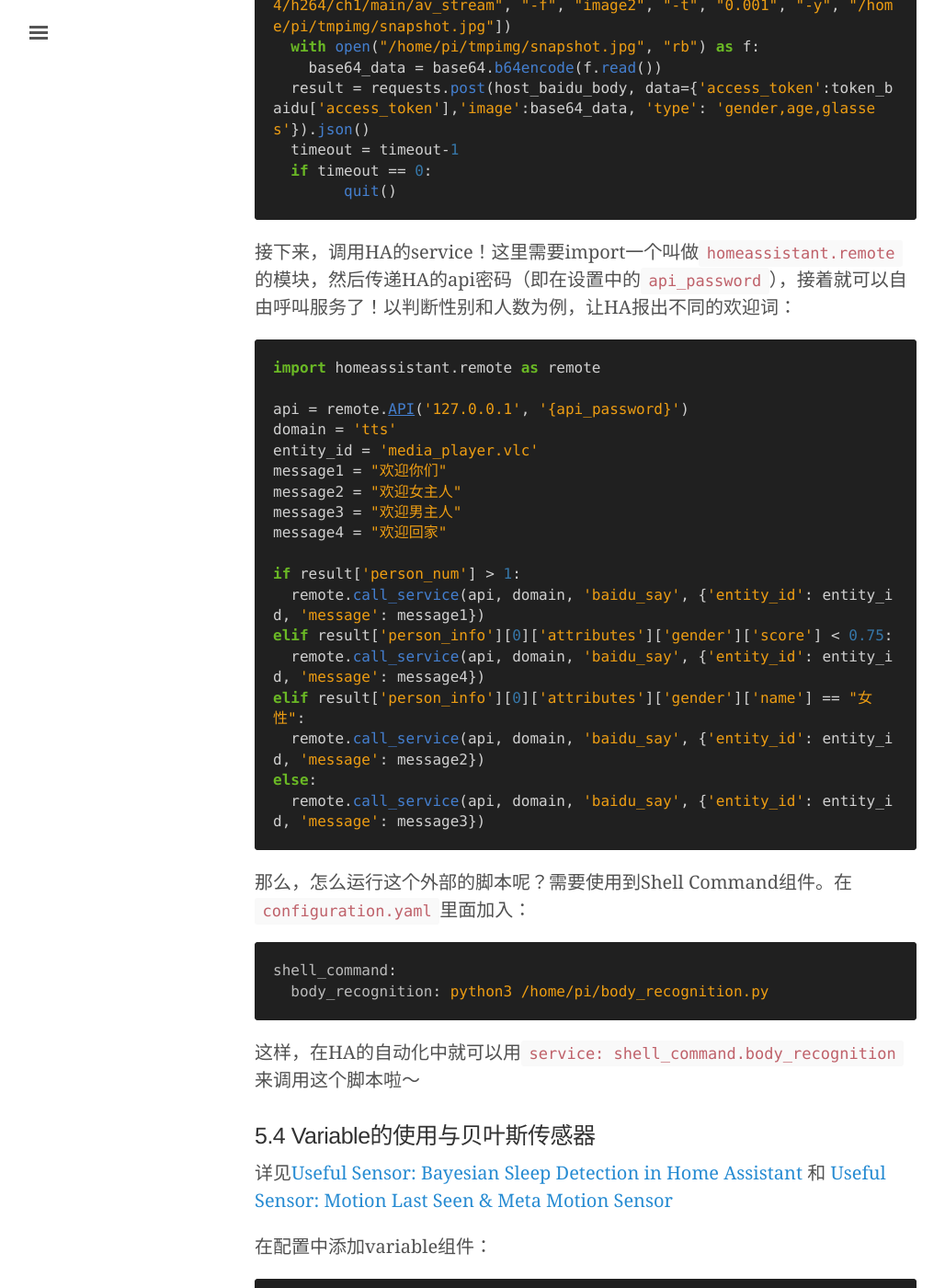
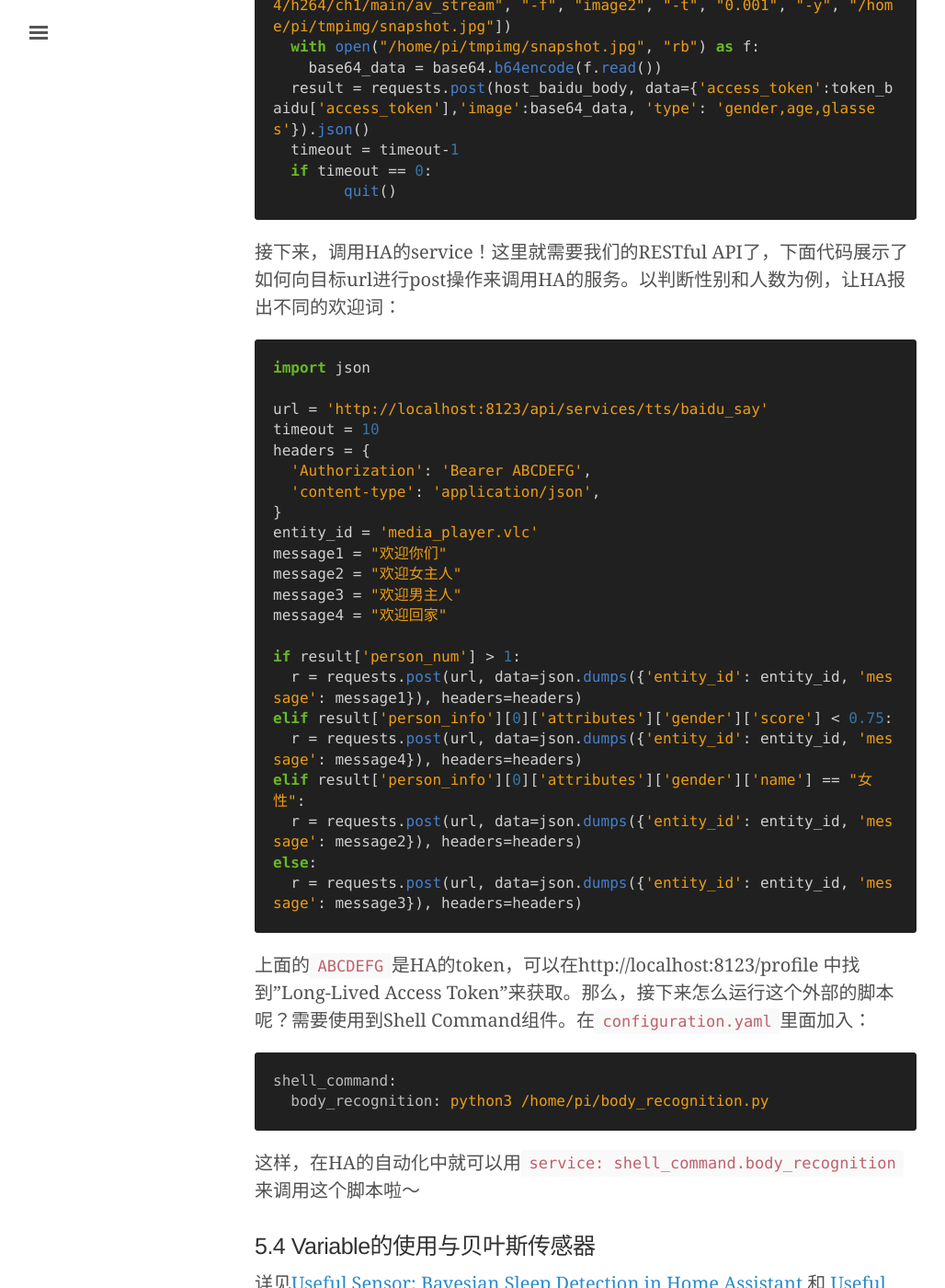
Before and after one commit to wittyfilter/wittyfilter.github.io, a Jekyll site: the page built from _posts/2018-12-10-Smart-Home.md, in a window 1280 px wide and 1400 px high, scrolled down 29400 px. Shown: the whole window at 92% size, without its empty margins (3-1031 px from the left). Built offline with Jekyll 4.4.1, drawn with Linux system fonts in a browser that asks for light colours; some web fonts are replaced; comment, search, counter and statistics services are not loaded.

Commit message:
Update Posts

````diff
--- a/_posts/2018-12-10-Smart-Home.md
+++ b/_posts/2018-12-10-Smart-Home.md
@@ -880,13 +880,17 @@ while result['person_num'] == 0:
   	quit()
 ```
 
-接下来，调用HA的service！这里需要import一个叫做`homeassistant.remote`的模块，然后传递HA的api密码（即在设置中的`api_password`），接着就可以自由呼叫服务了！以判断性别和人数为例，让HA报出不同的欢迎词：
+接下来，调用HA的service！这里就需要我们的RESTful API了，下面代码展示了如何向目标url进行post操作来调用HA的服务。以判断性别和人数为例，让HA报出不同的欢迎词：
 
 ```python
-import homeassistant.remote as remote
+import json
 
-api = remote.API('127.0.0.1', '{api_password}')
-domain = 'tts'
+url = 'http://localhost:8123/api/services/tts/baidu_say'
+timeout = 10
+headers = {
+  'Authorization': 'Bearer ABCDEFG',
+  'content-type': 'application/json',
+}
 entity_id = 'media_player.vlc'
 message1 = "欢迎你们"
 message2 = "欢迎女主人"
@@ -894,16 +898,16 @@ message3 = "欢迎男主人"
 message4 = "欢迎回家"
 
 if result['person_num'] > 1:
-  remote.call_service(api, domain, 'baidu_say', {'entity_id': entity_id, 'message': message1})
+  r = requests.post(url, data=json.dumps({'entity_id': entity_id, 'message': message1}), headers=headers)
 elif result['person_info'][0]['attributes']['gender']['score'] < 0.75:
-  remote.call_service(api, domain, 'baidu_say', {'entity_id': entity_id, 'message': message4})
+  r = requests.post(url, data=json.dumps({'entity_id': entity_id, 'message': message4}), headers=headers)
 elif result['person_info'][0]['attributes']['gender']['name'] == "女性":
-  remote.call_service(api, domain, 'baidu_say', {'entity_id': entity_id, 'message': message2})
+  r = requests.post(url, data=json.dumps({'entity_id': entity_id, 'message': message2}), headers=headers)
 else:
-  remote.call_service(api, domain, 'baidu_say', {'entity_id': entity_id, 'message': message3})
+  r = requests.post(url, data=json.dumps({'entity_id': entity_id, 'message': message3}), headers=headers)
 ```
 
-那么，怎么运行这个外部的脚本呢？需要使用到Shell Command组件。在`configuration.yaml`里面加入：
+上面的`ABCDEFG`是HA的token，可以在http://localhost:8123/profile 中找到"Long-Lived Access Token"来获取。那么，接下来怎么运行这个外部的脚本呢？需要使用到Shell Command组件。在`configuration.yaml`里面加入：
 
 ```yaml
 shell_command:
````
